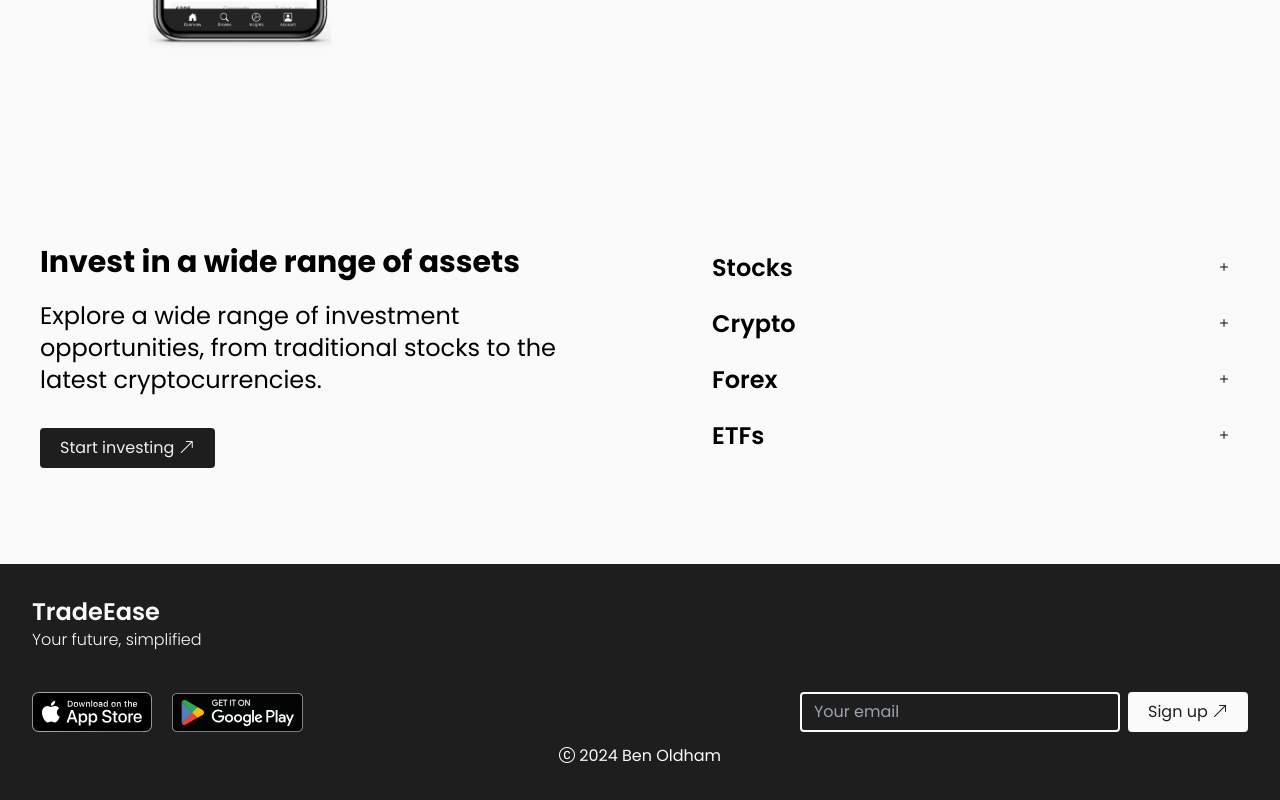
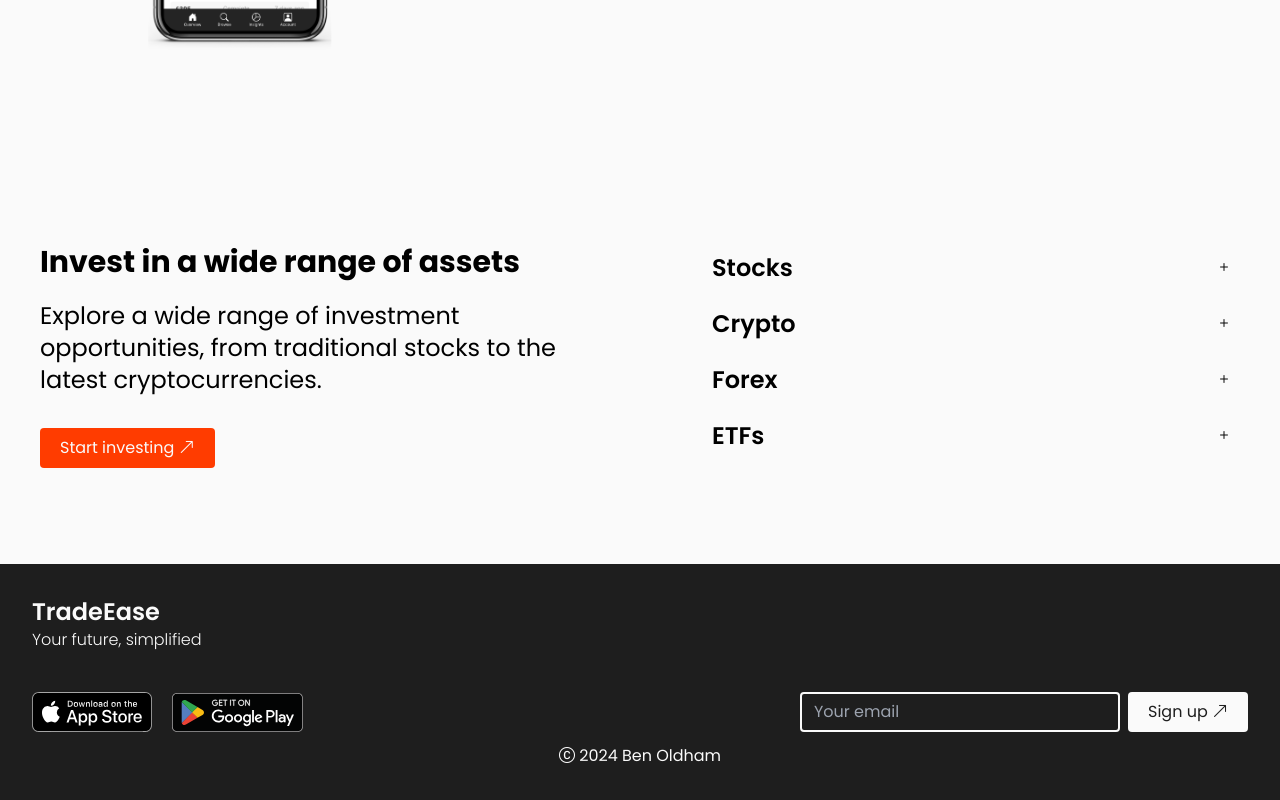
Before and after one commit to ben-oldham1/fintech-site, a Next.js app: page / in a window 1280 px wide. Shown: the part 1893-2693 px from the top of the page. Built offline with nearby package versions, Linux system fonts and the light colour scheme.

Commit message:
Improve colour scheme

```diff
--- a/src/app/page.js
+++ b/src/app/page.js
@@ -114,7 +114,7 @@ export default function Home() {
 
             <FadeIn delay={0.2}>
               <div className="mt-8">
-                <Button href="/download" variant="dark">
+                <Button href="/download" variant="orange">
                   Start investing
                 </Button>
               </div>
```
Also changed, not shown: public/img-assets/home-screenshot-circle.png.
